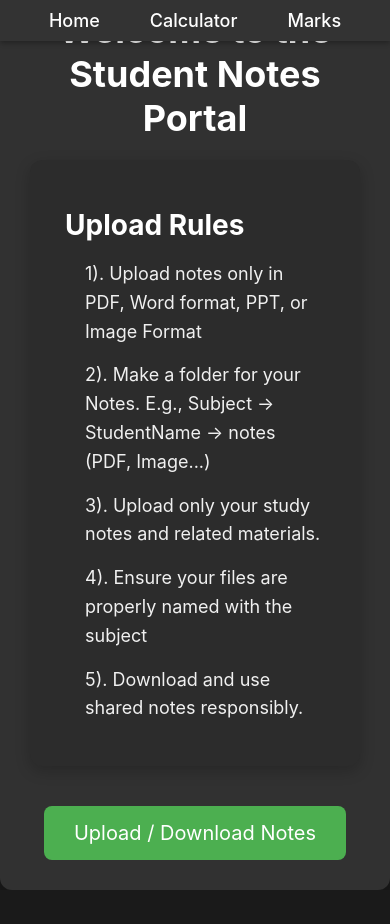
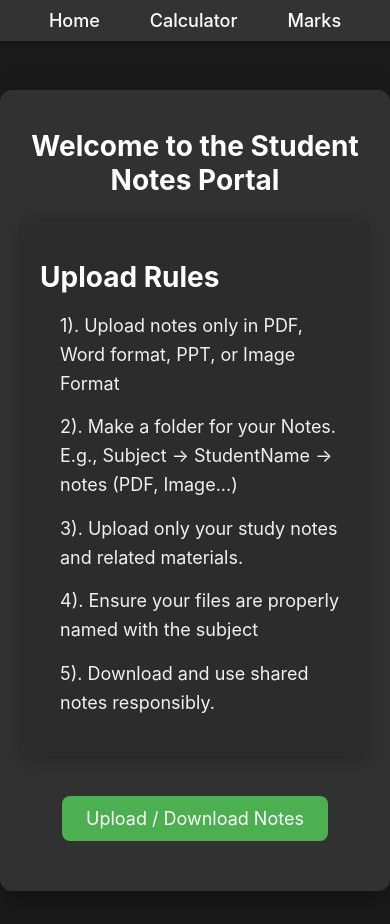
Before and after one commit to xeeshan-zs/marks, a plain HTML site: page WebPages/notes.html in a window 390 px wide. Before the commit the page ends 890 px from the top, so only its background shows below. Drawn offline with Linux system fonts and the light colour scheme.

Commit message:
Removed overlapping issue on notes page

```diff
--- a/CSS/notesStyles.css
+++ b/CSS/notesStyles.css
@@ -1,5 +1,4 @@
-
-
+/* Navigation Styles */
 nav {
     background-color: #333; /* Dark background for the menu bar */
     width: 100%;
@@ -39,7 +38,6 @@ nav ul li a:hover {
     border-radius: 5px; /* Rounded corners on hover */
 }
 
-
 /* General Styles */
 body {
     font-family: -apple-system, BlinkMacSystemFont, 'Segoe UI', Roboto;
@@ -48,9 +46,10 @@ body {
     background-color: #1a1a1a;
     display: flex;
     justify-content: center;
-    align-items: center;
+    align-items: flex-start; /* Align to top to prevent vertical centering */
     height: 100vh;
     color: #ffffff;
+    padding-top: 60px; /* Add padding to prevent content from being hidden under the navbar */
 }
 
 .container {
@@ -61,6 +60,8 @@ body {
     background-color: #313131;
     border-radius: 12px;
     box-shadow: 0 10px 30px rgba(0, 0, 0, 0.3);
+    margin-top: 70px; /* Adjust margin to ensure no overlap with the fixed navbar */
+    margin-bottom: 50px; /* Add extra space at the bottom of the container */
 }
 
 .header h1 {
@@ -104,6 +105,7 @@ body {
 
 .button-container {
     margin-top: 40px;
+    margin-bottom: 30px; /* Extra space below the button */
 }
 
 .upload-button {
@@ -127,3 +129,29 @@ body {
     background-color: #3e8e41;
     transform: translateY(0);
 }
+
+/* Mobile adjustments */
+@media (max-width: 768px) {
+    body {
+        padding-top: 80px; /* Increase padding on mobile for better spacing */
+    }
+
+    .container {
+        margin-top: 10px; /* More space on top for smaller screens */
+        padding: 20px;
+        margin-bottom: 50px; /* Ensure more space at the bottom */
+    }
+
+    .header h1 {
+        font-size: 28px;
+    }
+
+    .rules-box {
+        padding: 20px;
+    }
+
+    .upload-button {
+        font-size: 18px;
+        padding: 12px 24px;
+    }
+}
```
